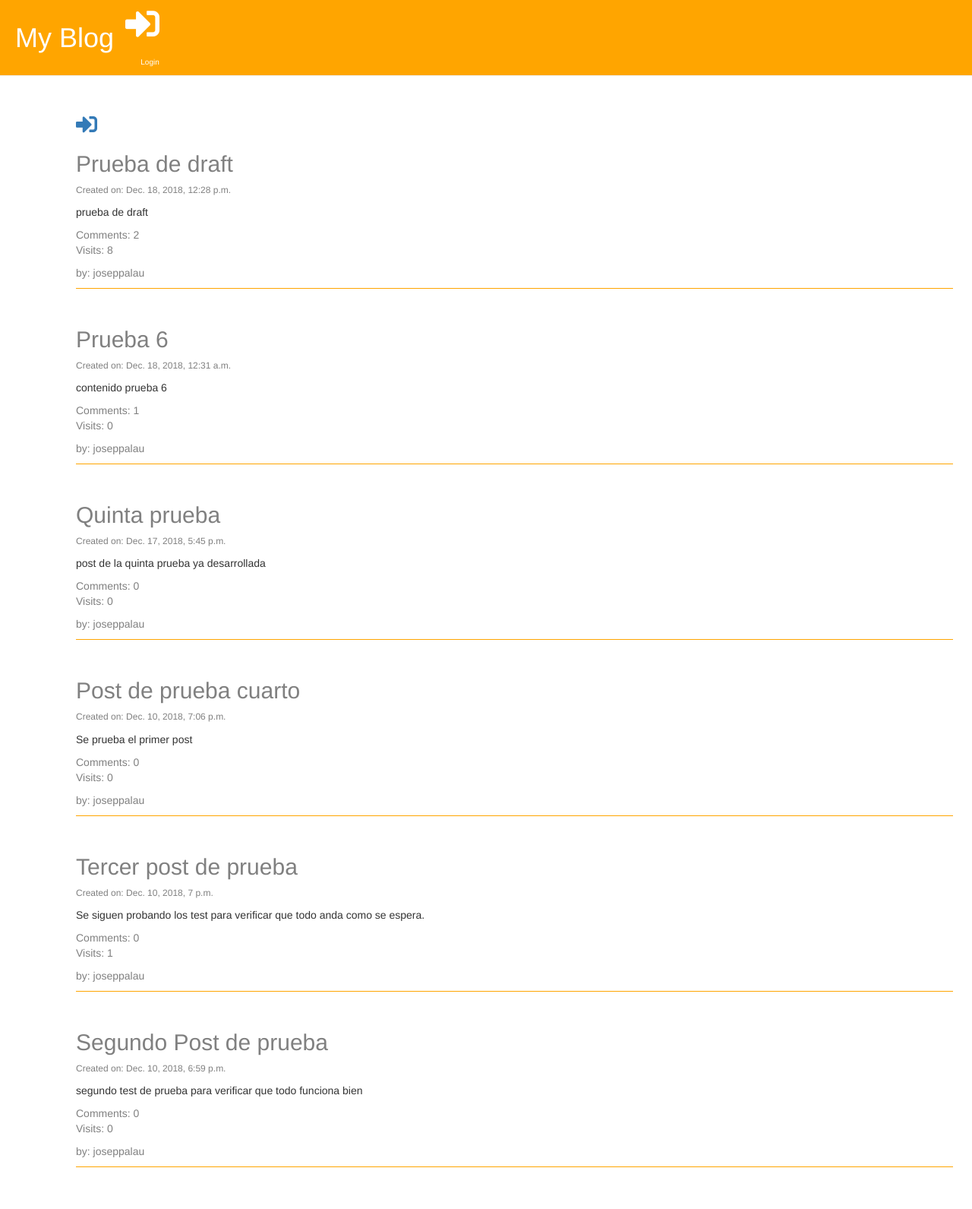
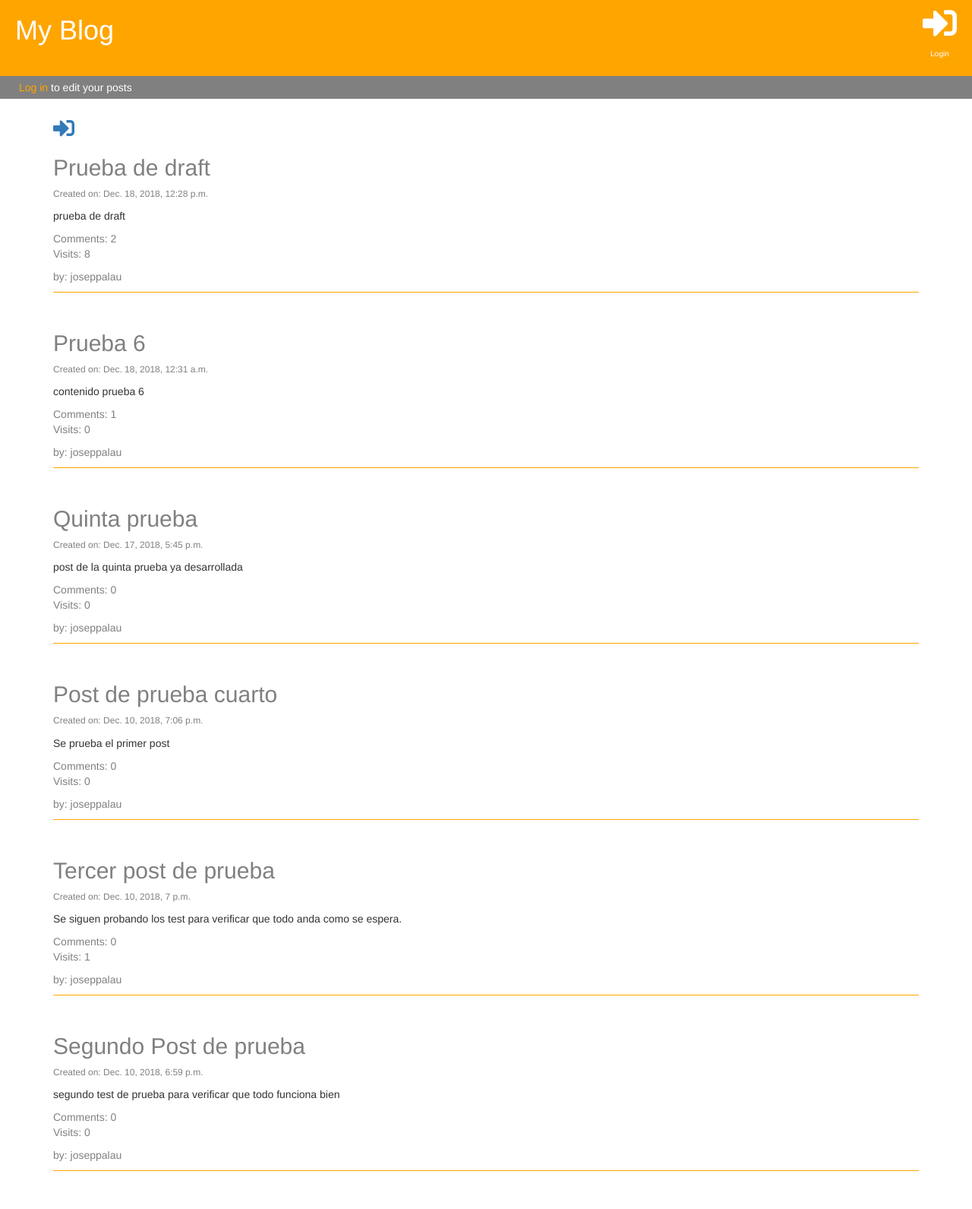
Before and after one commit to joseppalau/blogDjango, a Django app: page / in a window 1280 px wide. Shown: the whole page at 76% size. Before the commit the page ends 1536 px from the top, so only its background shows below. Run offline with Django 3.2, Linux system fonts and the light colour scheme; data comes from the database, SQL or seed files in the repository; both versions use the stored data as it was after the commit; some libraries are stand-ins or nearby versions.

Commit message:
header styling

```diff
--- a/blog/static/css/style.css
+++ b/blog/static/css/style.css
@@ -1,36 +1,63 @@
 .page-header{
     background-color: orange;
     height:100px;
+    width:100%;
     font-size: 45px;
     margin-top:0px;
-    display:flex;
-    align-items:center;
-    margin-bottom:20px;
+    vertical-align:middle;
+    margin-bottom:0px;
+    border-bottom:1px solid orange;
+}
+.page-header h1{
+    display:inline-block;
+    width: 200px;
+    padding-left:20px;
 }
 .page-header a{
-    padding-left:20px;
     color:white;
+    align:center;
 }
-.top-menu{
-    color:white;
+.page-header ul{
+    list-style-type: none;
+    width:500px;
+    display:inline-block;
+    vertical-align:middle;
+    height:100px;
     float:right;
-    margin-right:20px;
+    padding-right:15px;
+}
+.page-header ul li{
+    float:right;
+    display:inline-block;
+    height:100px;
+    vertical-align:middle;
+    margin-left:10px;
+    margin-right:5px;
 }
 
-.nav-item{
-    float:right;
-}
-
-.nav-item p{
+.page-header ul li p{
     color:white;
     font-size:10px;
     text-align:center;
 }
+.nav-user{
+    height:30px;
+    align-items:center;
+    margin-bottom:25px;
+    background-color:grey;
+    color:white;
+    padding-left:25px;
+}
+.nav-user p{
+    padding-top:5px;
+}
+.nav-user a{
+    color:orange;
+}
 
 .container{
-    margin-top:25px;
-    padding-left: 0px;
-    margin-left:50px;
+    width:75%
+    margin:0 auto;
 }
 
 .post{
--- a/blog/templates/blog/base.html
+++ b/blog/templates/blog/base.html
@@ -15,27 +15,34 @@
 <body>
 <div class = "page-header">
     <h1><a href="/">My Blog</a></h1>
-    <ul class="nav justify-content-end">
+    <ul>
         {% if user.is_authenticated %}
-          <li class="nav-item">
-              <a href="/post/new" class="top-menu"><i class="fas fa-plus"></i></a>
+            <li>
+                <a href="/post/new"><i class="fas fa-plus"></i></a>
                 <p>Add Post</p>
             </li>
-          <li class="nav-item">
-              <a href="{% url 'post_draft' %}" class="top-menu"><i class="fab fa-firstdraft"></i></a>
+            <li>
+                <a href="{% url 'post_draft' %}"><i class="fab fa-firstdraft"></i></a>
                 <p>Drafts</p>
             </li>
-          <li class="nav-item">
-              <a href="/accounts/logout" class="top-menu"><i class="fas fa-sign-out-alt"></i></a>
+            <li>
+                <a href="/accounts/logout"><i class="fas fa-sign-out-alt"></i></a>
                 <p>Logout</p>
             </li>
         {% else %}
-         <li class="nav-item">
-             <a href="/accounts/login" class="top-menu"><i class="fas fa-sign-in-alt"></i></a>
+            <li>
+                <a href="/accounts/login"><i class="fas fa-sign-in-alt"></i></a>
                 <p>Login</p>
             </li>
         {% endif %}
     </ul>
+</div>
+<div class="nav-user">
+    {% if user.is_authenticated %}
+        <p><span style="color:orange">{{user.username}}</span> in the blog</p>
+    {% else %}
+        <p><a href="/accounts/login">Log in</a> to edit your posts</p>
+    {% endif %}
 </div>
 
 <div class="container">
--- a/blog/templates/blog/post_list.html
+++ b/blog/templates/blog/post_list.html
@@ -3,8 +3,6 @@
 {% block title %} Published Posts {% endblock %}
 
 {% block content %}
-
-    <div class="container">
 
         {% if user.is_authenticated %}
              <a href="/post/new"><i class="fas fa-plus fa-2x"></i></a>
@@ -26,6 +24,4 @@
       </div>
       {% endfor %}
 
-    </div>
-
 {% endblock %}
```
Also changed, not shown: db.sqlite3. Lines whose indentation alone changed are shown as unchanged.
